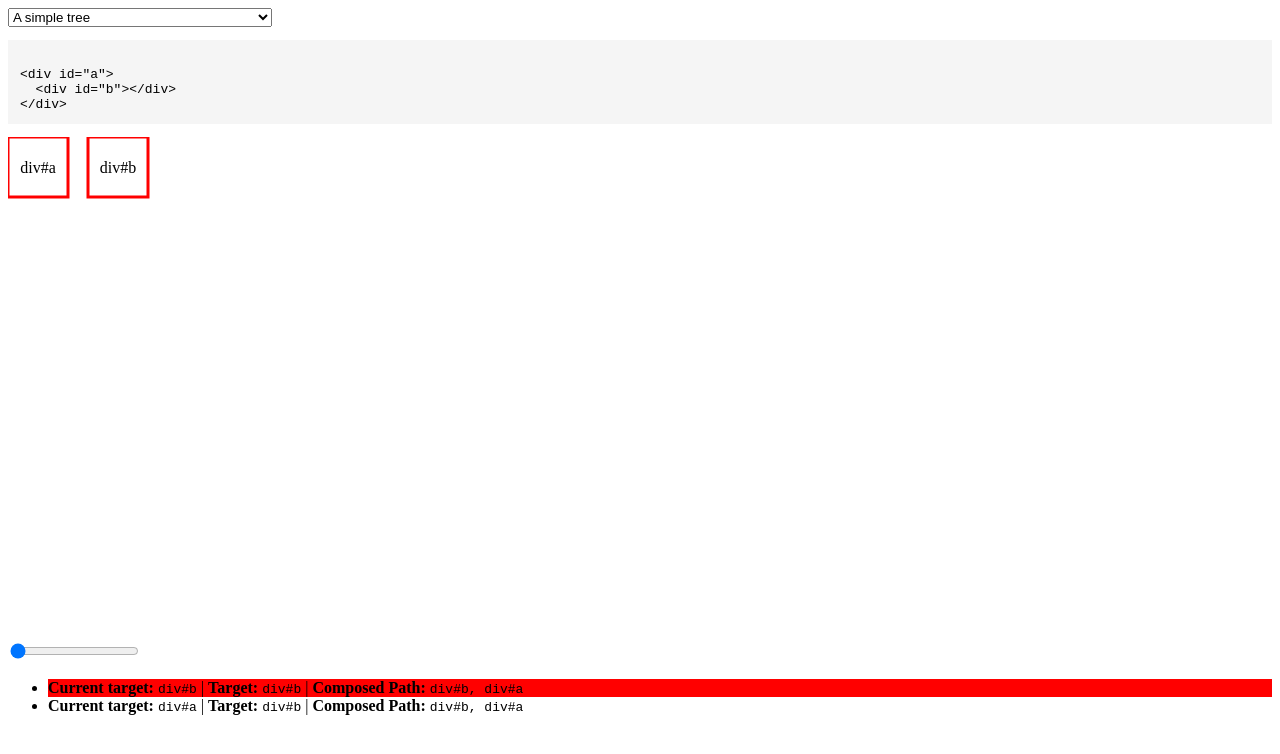
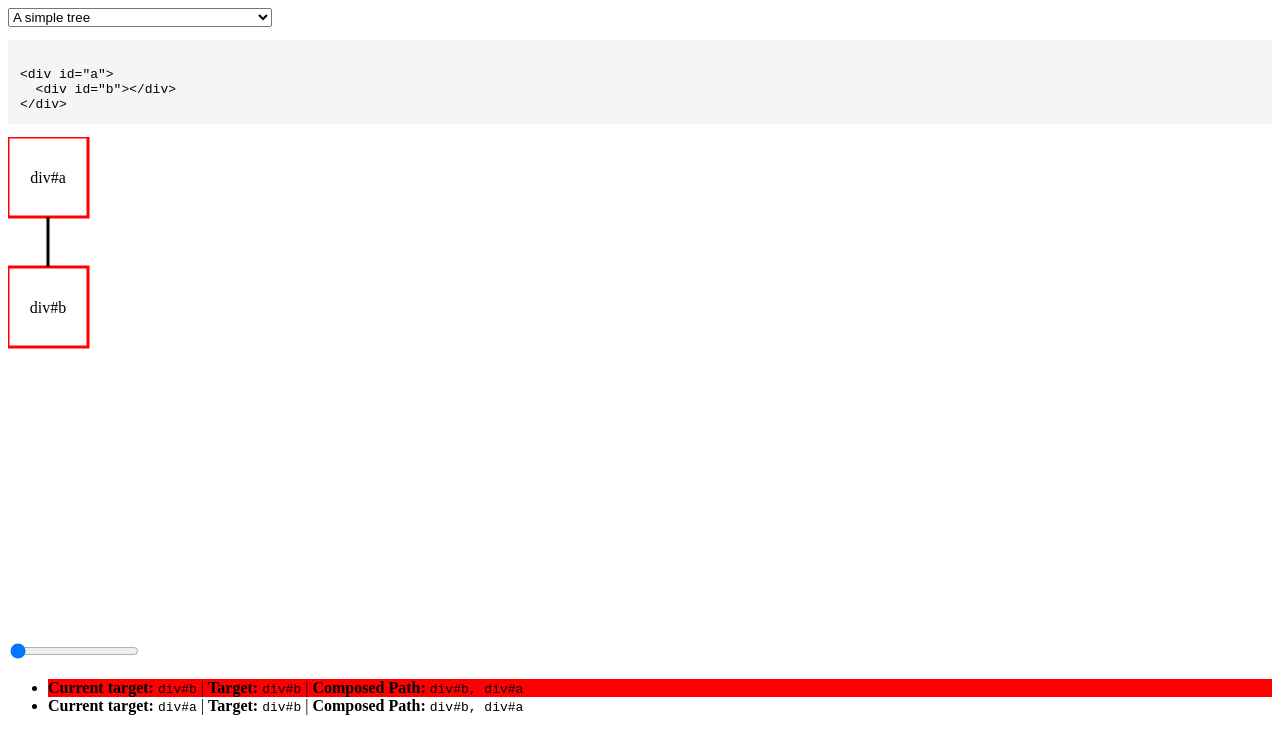
Before and after one commit to pmdartus/event-visualizer, a website built with Vite: page index.html in a window 1280 px wide. Built offline with nearby package versions, Linux system fonts and the light colour scheme.

```diff
--- a/index.html
+++ b/index.html
@@ -6,6 +6,7 @@
     <meta name="viewport" content="width=device-width, initial-scale=1.0" />
     <title>Event visualizer</title>
   </head>
+  <body>
     <main>
       <section class="editor">
         <select id="select-preset" name="select-preset"></select>
@@ -15,7 +16,7 @@
       <svg id="tree-view" width="500" height="500"></svg>
 
       <section>
-        <input type="range" id="steps-slider" min="0" max="0">
+        <input type="range" id="steps-slider" min="0" max="0" />
         <ul id="steps-logs"></ul>
       </section>
     </main>
--- a/snowpack.config.js
+++ b/snowpack.config.js
@@ -1,10 +1,9 @@
 // More details: https://www.snowpack.dev/reference/configuration
-
 
 module.exports = {
   optimize: {
     bundle: true,
     minify: true,
-    target: 'es2018',
+    target: "es2018",
   },
 };
--- a/src/main.ts
+++ b/src/main.ts
@@ -74,8 +74,8 @@
       target,
       eventOptions: {
         bubbles: true,
-        composed: true
-      }
+        composed: true,
+      },
     });
 
     stepsView.setSimulationResult(res);
@@ -100,8 +100,7 @@
   });
 
   const treeView = initTreeView();
-  const stepsView = initStepsView((step) => {
-  });
+  const stepsView = initStepsView((step) => {});
 
   handlePresetChange(PRESETS[0]);
 })();
--- a/src/steps-view.css
+++ b/src/steps-view.css
@@ -1,3 +1,3 @@
 #steps-logs li.active {
-    background-color: red;
+  background-color: red;
 }
--- a/src/tree-view.css
+++ b/src/tree-view.css
@@ -1,17 +1,10 @@
-
-#tree-view {
-  --node-size: 60px;
-  --text-size: 20px;
-}
-
-.dom-element {
+.node {
   fill: transparent;
   stroke: red;
   stroke-width: 3px;
-  width: var(--node-size);
-  height: var(--node-size);
 }
 
-.dom-element text {
-  font-size: var(--text-size);
+.node-connection {
+  stroke: black;
+  stroke-width: 3px;
 }
--- a/src/tree-view.ts
+++ b/src/tree-view.ts
@@ -27,6 +27,8 @@
   id: GraphNodeId;
   type: NodeType;
   treeNode: TreeNode | null;
+  x: number;
+  y: number;
 }
 
 interface GraphEdge {
@@ -38,10 +40,14 @@
 interface Graph {
   nodes: GraphNode[];
   edges: GraphEdge[];
+  layers: Layer[];
 }
 
-const NODE_SIZE = 60;
-const NODE_MARGIN = 20;
+type Layer = GraphNodeId[];
+
+const NODE_SIZE = 80;
+const HORIZONTAL_SPACING = 50;
+const VERTICAL_SPACING = 50;
 
 const TREE_VIEW: SVGElement = document.querySelector("#tree-view")!;
 
@@ -51,12 +57,19 @@
   return document.createElementNS("http://www.w3.org/2000/svg", tagName);
 }
 
+function createGraphNode(config: Omit<GraphNode, "x" | "y">): GraphNode {
+  return {
+    ...config,
+    x: 0,
+    y: 0,
+  };
+}
+
 function graphFromDomTree(tree: DomTree): Graph {
   const graphNodes: GraphNode[] = [];
   const graphEdges: GraphEdge[] = [];
 
   const treeNodeToId: Map<TreeNode, string> = new Map();
-
 
   for (let index = 0; index < tree.nodes.length; index++) {
     const treeNode = tree.nodes[index];
@@ -65,13 +78,14 @@
     const type = treeNode instanceof Element ? NodeType.Element : NodeType.ShadowRoot;
 
     treeNodeToId.set(treeNode, id);
-    graphNodes.push({
+    graphNodes.push(
+      createGraphNode({
         id,
         type,
         treeNode,
-    });
+      })
+    );
   }
-
 
   for (const treeNode of tree.nodes) {
     const id = treeNodeToId.get(treeNode)!;
@@ -112,30 +126,33 @@
   return {
     nodes: graphNodes,
     edges: graphEdges,
+    layers: [],
   };
 }
 
-function assignGraphNodeToLayers(graph: Graph): string[][] {
-  const layers: string[][] = [];
+function assignGraphNodeToLayers(graph: Graph) {
+  const layers: Layer[] = [];
 
   let remainingNodes = [...graph.nodes];
   let remainingEdges = [...graph.edges];
 
   while (remainingNodes.length !== 0 || remainingEdges.length !== 0) {
     const layer = remainingNodes
-      .filter(node => remainingEdges.every(edge => edge.to !== node.id))
-      .map(node => node.id);
+      .filter((node) => remainingEdges.every((edge) => edge.to !== node.id))
+      .map((node) => node.id);
 
-    remainingNodes = remainingNodes.filter(node => !layer.includes(node.id));
-    remainingEdges = remainingEdges.filter(edge => !layer.includes(edge.from));
+    remainingNodes = remainingNodes.filter((node) => !layer.includes(node.id));
+    remainingEdges = remainingEdges.filter((edge) => !layer.includes(edge.from));
 
     layers.push(layer);
   }
 
-  return layers;
+  graph.layers = layers;
 }
 
-function fillLayers(graph: Graph, layers: string[][]) {
+function fillLayers(graph: Graph) {
+  const { nodes, edges, layers } = graph;
+
   let currentId = 0;
 
   for (let i = 0; i < layers.length - 1; i++) {
@@ -143,23 +160,25 @@
     const nextLayer = layers[i + 1];
 
     for (const nodeId of layer) {
-      const outgoingEdges = graph.edges.filter(edge => edge.from === nodeId);
+      const outgoingEdges = edges.filter((edge) => edge.from === nodeId);
 
       for (const outgoingEdge of outgoingEdges) {
         if (!nextLayer.includes(outgoingEdge.to)) {
           const virtualId = `#${currentId++}`;
 
-          graph.nodes.push({
+          nodes.push(
+            createGraphNode({
               id: virtualId,
               type: NodeType.Virtual,
               treeNode: null,
-          });
+            })
+          );
           nextLayer.push(virtualId);
 
-          graph.edges.push({
+          edges.push({
             from: virtualId,
             to: outgoingEdge.to,
-            type: outgoingEdge.type
+            type: outgoingEdge.type,
           });
           outgoingEdge.to = virtualId;
         }
@@ -168,8 +187,79 @@
   }
 }
 
-function reorderLayers(graph: Graph, layers: string[][]) {
+function layoutGraphNodes(graph: Graph) {
+  const { nodes, layers } = graph;
 
+  for (const node of nodes) {
+    const layerIndex = layers.findIndex((layer) => layer.includes(node.id));
+    const indexInLayer = layers[layerIndex].indexOf(node.id);
+
+    node.x = (NODE_SIZE + HORIZONTAL_SPACING) * indexInLayer;
+    node.y = (NODE_SIZE + VERTICAL_SPACING) * layerIndex;
+  }
+}
+
+function renderGraph(graph: Graph) {
+  const { nodes, edges } = graph;
+
+  for (const node of nodes) {
+    if (node.type !== NodeType.Virtual) {
+      const rect = createSvgElement("rect");
+      rect.setAttribute("width", String(NODE_SIZE));
+      rect.setAttribute("height", String(NODE_SIZE));
+      rect.setAttribute("x", String(node.x));
+      rect.setAttribute("y", String(node.y));
+
+      rect.classList.add("node");
+      if (node.type === NodeType.Element) {
+        rect.classList.add("node-element");
+      } else if (node.type === NodeType.ShadowRoot) {
+        rect.classList.add("node-shadow-root");
+      }
+
+      TREE_VIEW.appendChild(rect);
+
+      const text = createSvgElement("text");
+      text.setAttribute("x", String(node.x + NODE_SIZE / 2));
+      text.setAttribute("y", String(node.y + NODE_SIZE / 2));
+      text.setAttribute("alignment-baseline", "central");
+      text.setAttribute("text-anchor", "middle");
+
+      text.textContent = getTreeNodeLabel(node.treeNode!);
+
+      TREE_VIEW.appendChild(text);
+    }
+  }
+
+  for (const edge of edges) {
+    const fromNode = nodes.find((node) => node.id === edge.from)!;
+    const toNode = nodes.find((node) => node.id === edge.to)!;
+
+    const line = createSvgElement("line");
+    line.setAttribute("x1", String(fromNode.x + NODE_SIZE / 2));
+    line.setAttribute(
+      "y1",
+      String(
+        fromNode.type === NodeType.Virtual ? fromNode.y + NODE_SIZE / 2 : fromNode.y + NODE_SIZE
+      )
+    );
+    line.setAttribute("x2", String(toNode.x + NODE_SIZE / 2));
+    line.setAttribute(
+      "y2",
+      String(toNode.type === NodeType.Virtual ? toNode.y + NODE_SIZE / 2 : toNode.y)
+    );
+
+    line.classList.add("node-connection");
+    if (edge.type === EdgeType.Child) {
+      line.classList.add("connection-child");
+    } else if (edge.type === EdgeType.ShadowRoot) {
+      line.classList.add("connection-shadow-root");
+    } else if (edge.type === EdgeType.AssignedElement) {
+      line.classList.add("connection-assigned-element");
+    }
+
+    TREE_VIEW.appendChild(line);
+  }
 }
 
 export function init() {
@@ -177,33 +267,11 @@
     TREE_VIEW.innerHTML = "";
 
     const graph = graphFromDomTree(tree);
-    const layers = assignGraphNodeToLayers(graph);
-    fillLayers(graph, layers);
-    reorderLayers(graph, layers);
 
-    console.log('>> graph:', graph);
-
-    console.log('>> layers: ', layers);
-
-    for (let index = 0; index < tree.nodes.length; index++) {
-      const node = tree.nodes[index];
-
-      const rect = createSvgElement("rect");
-      rect.setAttribute("class", "dom-element");
-      rect.setAttribute("x", String(index * (NODE_SIZE + NODE_MARGIN)));
-      rect.setAttribute("y", "0");
-
-      TREE_VIEW.appendChild(rect);
-
-      const text = createSvgElement("text");
-      text.setAttribute("x", String(index * (NODE_SIZE + NODE_MARGIN) + NODE_SIZE / 2));
-      text.setAttribute("y", String(NODE_SIZE / 2));
-      text.setAttribute("alignment-baseline", "central");
-      text.setAttribute("text-anchor", "middle");
-      text.textContent = getTreeNodeLabel(node);
-
-      TREE_VIEW.appendChild(text);
-    }
+    assignGraphNodeToLayers(graph);
+    fillLayers(graph);
+    layoutGraphNodes(graph);
+    renderGraph(graph);
   }
 
   return {
--- a/src/utils.ts
+++ b/src/utils.ts
@@ -1,13 +1,13 @@
 import { TreeNode } from "./main";
 
 export function getTreeNodeLabel(node: TreeNode): string {
-    if (node instanceof Element) {
-      let label = node.tagName.toLocaleLowerCase();
-      if (node.hasAttribute('id')) {
-        label += `#${node.getAttribute('id')}`
-      }
-      return label;
-    } else {
-      return '[shadow-root]';
+  if (node instanceof Element) {
+    let label = node.tagName.toLocaleLowerCase();
+    if (node.hasAttribute("id")) {
+      label += `#${node.getAttribute("id")}`;
     }
+    return label;
+  } else {
+    return "[shadow-root]";
   }
+}
```
Also changed, not shown: package.json (+17 -1 lines), src/simulator.ts (+11 -11 lines), src/steps-view.ts (+16 -12 lines), 1 other file. Lines whose indentation alone changed are shown as unchanged.
